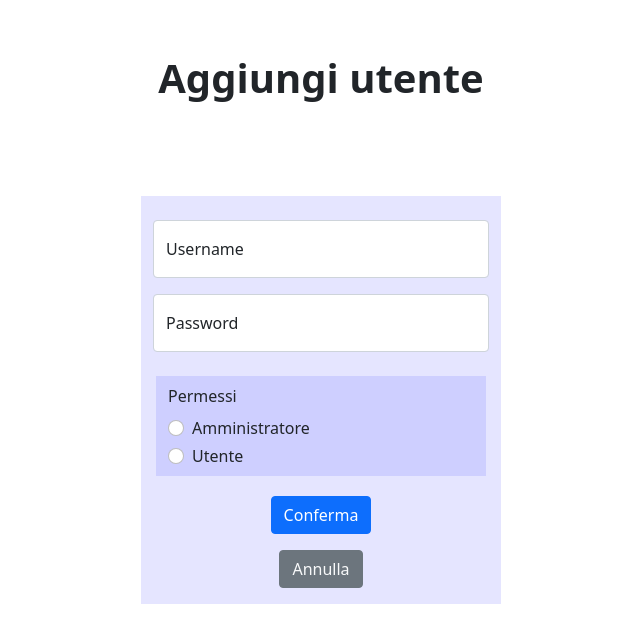
After one commit to VittorioDL/crud-tech-seum, a PHP site: page /inserimento-utente.php in a window 1280 px wide. The commit adds this page. Shown: the top 643 px of the page, without its empty margins (319-959 px from the left). Run offline with PHP 8.4, Linux system fonts and the light colour scheme; the visitor is signed in with stand-in values (Sample User, id 1); a stand-in replaces the project's code that opens the database connection.

Commit message:
aggiunta file miei

```diff
--- a/applica-modifica-utente.php
+++ b/applica-modifica-utente.php
@@ -1,6 +1,6 @@
 <?php
  include 'connessione.php';
- $query="UPDATE utente SET utente ='".$_POST["utente"].
+ $query="UPDATE utente SET nome ='".$_POST["utente"].
                         "', password  ='".$_POST["password"].
                         "', permessi ='".$_POST["permessi"].
                         "' WHERE utente.codutente = '".$_POST["idutente"]."';";
--- /dev/null
+++ b/inserimento-utente.php
@@ -0,0 +1,88 @@
+<?php
+session_start();
+if(!isset($_SESSION['logged_in'])){
+    header("Location: login-utenti.php");
+}
+?>
+
+<!DOCTYPE html>
+<html lang="en">
+<head>
+    <meta charset="UTF-8">
+    <meta http-equiv="X-UA-Compatible" content="IE=edge">
+    <meta name="viewport" content="width=device-width, initial-scale=1.0">
+	<link href="https://cdn.jsdelivr.net/npm/bootstrap@5.1.3/dist/css/bootstrap.min.css" rel="stylesheet">
+    <title>Aggiunta utente</title>
+</head>
+<body>
+	<br><br><center><b><p class='fs-1'> Aggiungi utente </p></b></center><br><br><br>
+
+	<form  action='applica-inserimento-utente.php' method='POST'>
+		<div style="height: 150px;" align = "center">
+            <div class="h-auto d-inline-block" style="width: 360px; background-color: rgba(0,0,255,.1)">
+
+                <div class="container">
+					<br>
+                    <!-- Input utente -->
+                    <div class="form-floating mb-3">
+                        <input type="text" class="form-control" id="utente" name="utente" maxlength='21' placeholder="Username">
+                        <label for="floatingInput">Username</label>
+                    </div>
+
+                    <!-- Input password -->
+                    <div class="form-floating">
+                        <input type="text" class="form-control" id="password" name="password" maxlength='16' placeholder="Password">
+                        <label for="floatingPassword">Password</label>
+                    </div>
+                </div>
+
+
+				<br>
+
+				<div class="container">
+					<div style="height: 120px;" align = "center">
+						<div class="h-auto d-inline-block" style="width: 330px; background-color: rgba(0,10,255,.1)">
+							<!-- Scelta permessi -->
+							<div class="container">
+
+
+								<!-- Scelta Amministratore -->
+								<div class="form-floating my-2">
+									<div class="mb-2" align="left"> Permessi</div>
+									<div class="form-check mb-1" align="left">
+										<input class="form-check-input" type="radio" id="amministratore" name="permessi" value="1">
+										<label for="amministratore">Amministratore</label>
+									</div>
+
+									<!-- Scelta utente -->
+									<div class="form-check" align="left">
+										<input class="form-check-input" type="radio" id="utente" name="permessi" value="0">
+										<label for="utente">Utente</label>
+									</div>
+								</div>
+							</div>
+						</div>
+					</div>
+				</div>
+
+				<div class="container">
+				<!-- Bottone conferma -->
+				<div><button type='submit' class='btn btn-primary'>Conferma</button></div>
+
+				<!-- Bottone annulla -->
+
+
+                	<a href="gestione-utenti.php" class="text-light text-decoration-none btn btn-secondary my-3">Annulla</a>
+
+				</div>
+
+
+
+
+            </div>
+
+        </div>
+
+	</form>
+</body>
+</html>
```
Also changed, not shown: modifica-utente.php (added, +129 -0 lines).
